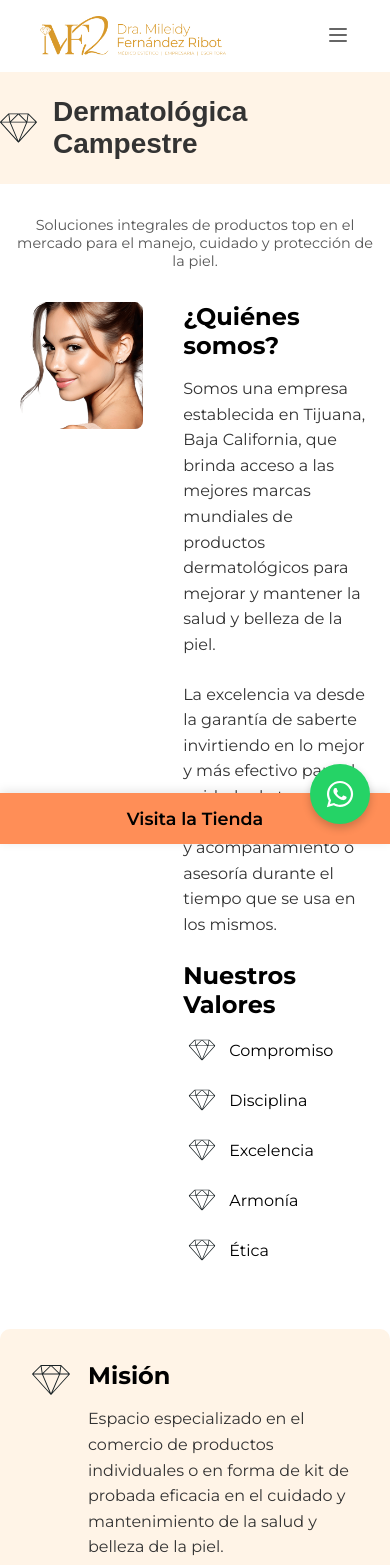
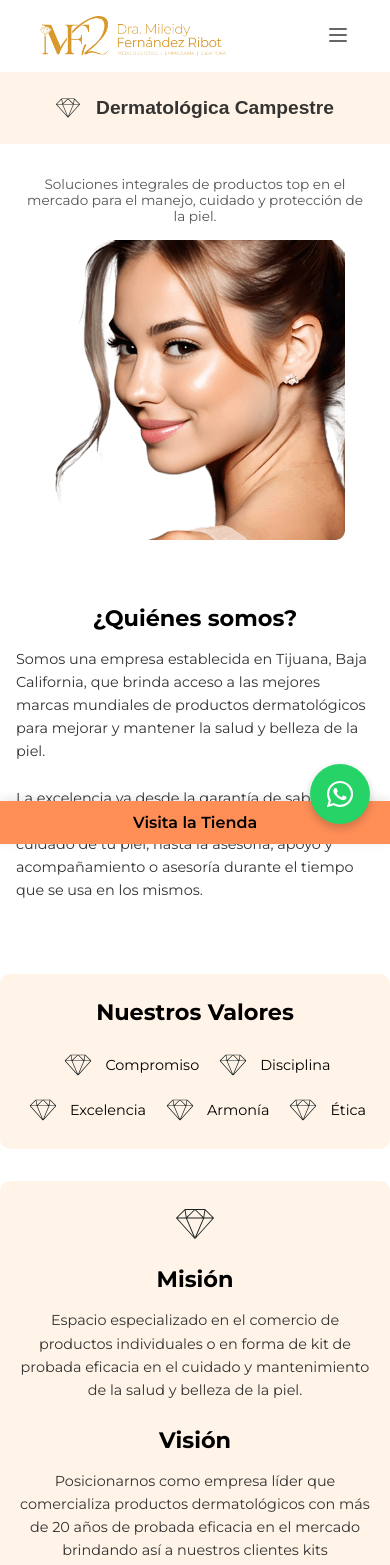
Before and after one commit to chubuntuarc/dm-web, a Next.js app: page /dermatologia in a window 390 px wide. Shown: the top 1565 px of the page. Built offline with nearby package versions, Linux system fonts and the light colour scheme.

Commit message:
Responsive updates

```diff
--- a/src/app/dermatologia/derma.module.css
+++ b/src/app/dermatologia/derma.module.css
@@ -13,31 +13,12 @@
   text-align: center;
 }
 
-.pageTitle {
-  font-family: "Montserrat", sans-serif;
-  font-size: 2rem;
-  font-weight: bold;
-  text-align: center;
-  color: #000;
-  margin-bottom: 0.75rem;
-  display: flex;
-  align-items: center;
-  justify-content: center;
-  gap: 0.75rem;
-}
-
-.pageTitle svg {
-  width: 24px;
-  height: 24px;
-  fill: #333;
-}
-
 .introText {
   font-family: "Montserrat", sans-serif;
   font-size: 0.9rem;
   text-align: center;
   color: #555;
-  max-width: 700px;
+  max-width: 750px;
   margin-left: auto;
   margin-right: auto;
   margin-bottom: 0;
@@ -423,29 +404,173 @@
   margin: 0 auto;
 }
 
+.valuesSection {
+  background-color: var(--cream);
+  padding: 2rem 1rem;
+  margin: 0 auto 2rem auto;
+  max-width: 1200px;
+  border-radius: 10px;
+}
+
+.valuesSection .subSectionTitle {
+  text-align: center;
+  font-family: "Montserrat", sans-serif;
+  font-size: 1.5rem;
+  font-weight: bold;
+  margin-bottom: 1.5rem;
+  color: #000;
+}
+
+.valuesSection .valuesWrapper {
+  display: flex;
+  flex-wrap: wrap;
+  justify-content: center;
+  gap: 20px;
+}
+
+.valuesSection .valueItem span {
+  font-size: 0.9rem;
+}
+
 @media (max-width: 768px) {
+  .pageTitleContainer h1 {
+    font-size: 1.2rem !important;
+  }
+
+  .pageTitleContainer svg {
+    width: 24px;
+    height: 24px;
+  }
+
+  .introText {
+    font-size: 0.85rem;
+    padding: 0 0.5rem;
+  }
+
+  .pageTitle {
+    font-size: 1.6rem;
+    gap: 0.5rem;
+  }
+  .pageTitle svg {
+    width: 20px;
+    height: 20px;
+  }
+
+  .aboutContainer {
+    flex-direction: column;
+    align-items: center;
+    padding: 1rem;
+  }
+
+  .imageContainer {
+    flex-basis: auto;
+    width: 100%;
+    max-width: 300px;
+    margin-bottom: 1.5rem;
+    margin-top: 0;
+  }
+
+  .aboutContent {
+    flex-basis: auto;
+    width: 100%;
+    text-align: left;
+  }
+  .aboutContent h2 {
+    text-align: center;
+    font-size: 1.4rem;
+  }
+  .aboutContent p {
+    font-size: 0.9rem;
+  }
+
+  .valuesSection {
+    padding: 1.5rem 1rem;
+  }
+  .valuesSection .subSectionTitle {
+    font-size: 1.4rem;
+    margin-bottom: 1.5rem;
+  }
+  .valuesSection .valuesWrapper {
+     gap: 15px;
+  }
+  .valueItem span {
+    font-size: 0.9rem;
+  }
+
   .misionVisionContainer {
     flex-direction: column;
+    padding: 1.5rem 1rem;
+    gap: 1.5rem;
+  }
+
+  .misionContainer {
+    flex-direction: column;
+    align-items: center;
+    text-align: center;
+    gap: 0.5rem;
+  }
+  .misionIconLarge {
+    margin-bottom: 0.5rem;
+  }
+  .misionContainer h2, .visionContainer h2 {
+    font-size: 1.4rem;
+  }
+  .misionContainer p, .visionContainer p {
+    font-size: 0.9rem;
+  }
+  .visionContainer {
+    text-align: center;
+  }
+
+  .kitsContainer {
+    padding: 1.5rem 1rem;
+  }
+  .kitsLayoutContainer {
+    flex-direction: column;
+    align-items: center;
+    gap: 1.5rem;
+    margin-bottom: 2rem;
+  }
+
+  .kitsIntro {
+    flex-basis: auto;
+    width: 100%;
+    text-align: center;
+  }
+  .kitsIntro h2 {
+    font-size: 1.4rem;
+  }
+  .kitsIntro p {
+    font-size: 0.9rem;
+  }
+
+  .kitsImageContainer {
+    flex-basis: auto;
+    width: 100%;
+    display: flex;
+    justify-content: center;
+  }
+  .kitsIntroImage {
+    max-width: 300px;
   }
 
   .kitsGallery {
     flex-direction: column;
     align-items: center;
   }
-
   .kitCard {
     width: 100%;
     max-width: 300px;
   }
-
   .kitsButton {
     width: 100%;
     right: 0;
     left: 0;
     bottom: 0;
     border-radius: 0;
-    padding: 15px 0;
+    padding: 12px 0;
     box-shadow: 0 -2px 10px rgba(0, 0, 0, 0.1);
     font-weight: 600;
+    font-size: 1rem;
   }
 }
--- a/src/app/dermatologia/page.js
+++ b/src/app/dermatologia/page.js
@@ -29,7 +29,11 @@ export default function Dermatologia() {
   ];
   return (
     <>
-      <Title_Banner title="Dermatológica Campestre" />
+      <div className={styles.pageTitleContainer}>
+        <Title_Banner
+          title="Dermatológica Campestre"
+        />
+      </div>
 
       <div className={styles.introContainer}>
         <p className={styles.introText}>
@@ -63,7 +67,10 @@ export default function Dermatologia() {
             apoyo y acompañamiento o asesoría durante el tiempo que se usa en
             los mismos.
           </p>
+        </div>
+      </div>
 
+      <div className={styles.valuesSection}>
         <h2 className={styles.subSectionTitle}>Nuestros Valores</h2>
         <div className={styles.valuesWrapper}>
           <div className={styles.valueItem}>
@@ -80,7 +87,6 @@ export default function Dermatologia() {
           </div>
           <div className={styles.valueItem}>
             <Diamond /> <span>Ética</span>
-            </div>
           </div>
         </div>
       </div>
```
Lines whose indentation alone changed are shown as unchanged.
